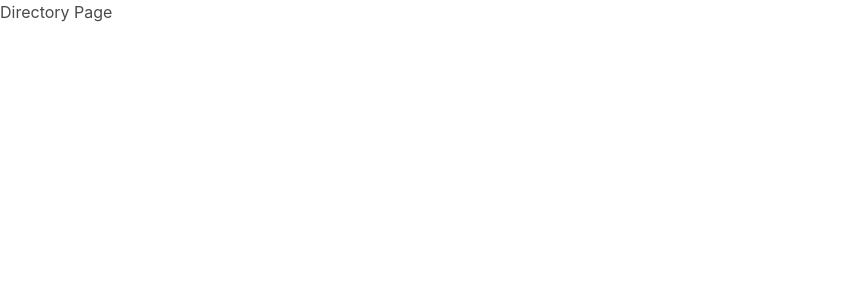
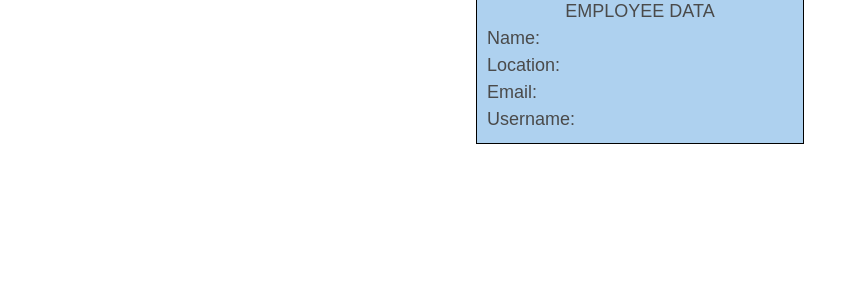
Before and after one commit to FSGeoff/react-emp-dir, a React (Create React App) app: page /directory in a window 1280 px wide. Shown: the top 300 px of the page, without its empty margins (0-866 px from the left). Built offline with nearby package versions, Linux system fonts and the light colour scheme; no server answers.

Commit message:
made employee cards

```diff
--- a/src/Components/Directory/Directory.jsx
+++ b/src/Components/Directory/Directory.jsx
@@ -14,8 +14,8 @@ class Directory extends Component {
 				console.log(empArr[0].name.last);
 				console.log(empArr[0].location.country);
 				console.log(empArr[0].email);
-                console.log(empArr[0].login.username);
-                console.log(empArr[0].login.password);
+				console.log(empArr[0].login.username);
+				console.log(empArr[0].login.password);
 				this.setState({
 					imageUrl: response.data.results,
 				});
@@ -29,7 +29,34 @@ class Directory extends Component {
 		this.getEmployee();
 	}
 	render() {
-		return <h1>Directory Page</h1>;
+
+        const boxStyle = {
+            outline: "solid 1px black",
+            fontSize: "18px",
+            fontFamily: "sans-serif",
+            backgroundColor: "#AED1EF",
+            padding: "10px",
+            border: "5px",
+            margin: "auto"
+        }
+
+		return (
+			<div className="columns">
+				<div
+					className="column is-3"
+					style={boxStyle}
+				>
+					<h1 style={{textAlign:"center"}}>EMPLOYEE DATA</h1>
+					<p1>Name:</p1>
+					<br />
+					<p1>Location:</p1>
+					<br />
+					<p1>Email:</p1>
+					<br />
+					<p1>Username:</p1>
+				</div>
+			</div>
+		);
 	}
 }
 
```
Also changed, not shown: 1 other file (tests, documents, lock files or other folders).
